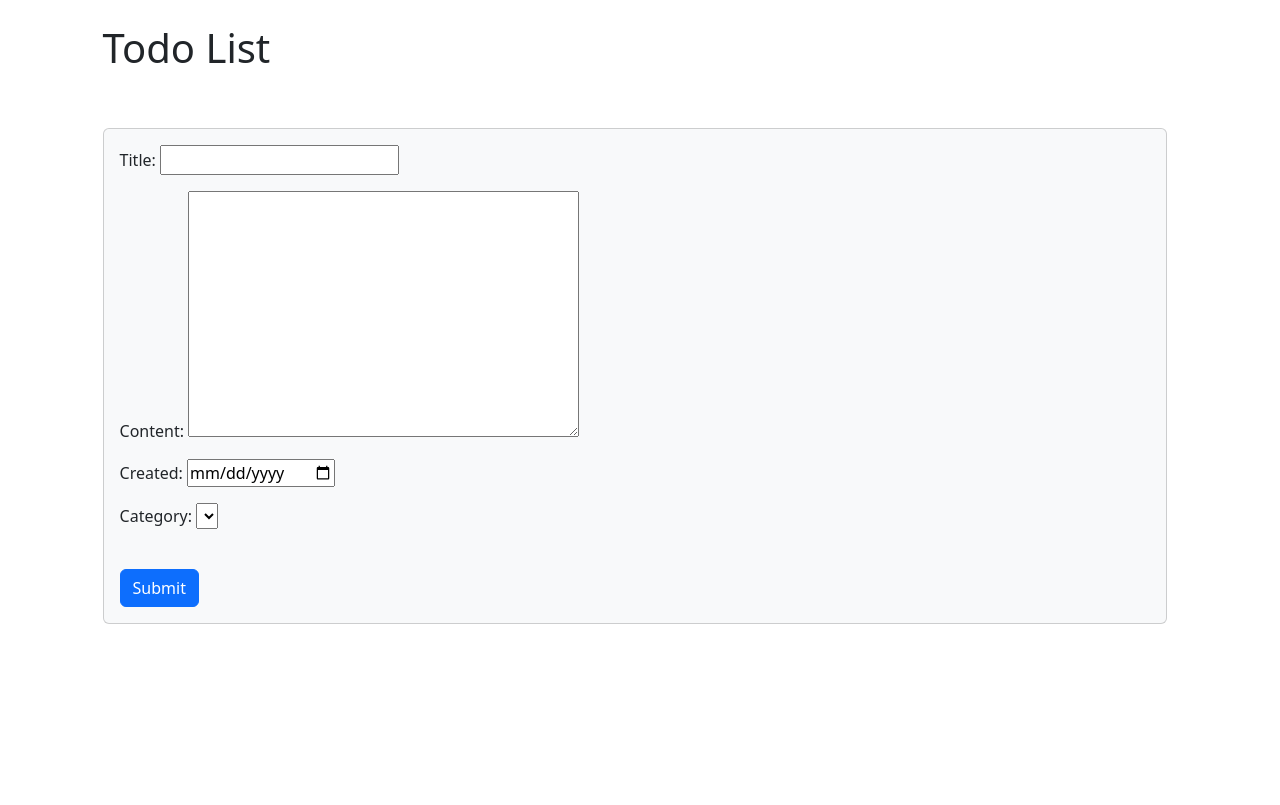
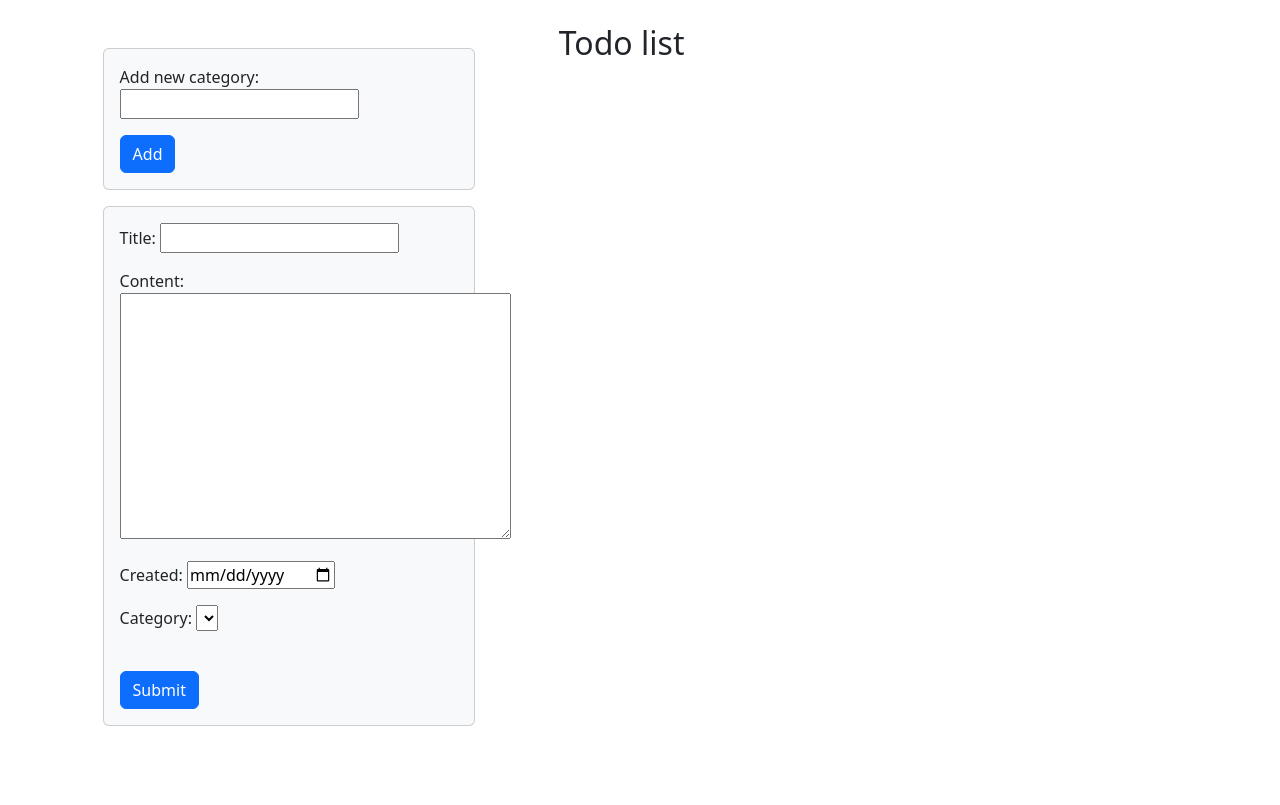
Before and after one commit to SahandShabanloueii/todo-app-django, a Django app: page / in a window 1280 px wide. Shown: the part 56-861 px from the top of the page. Before the commit the page ends 680 px from the top, so only its background shows below. Run offline with Django 3.2, Linux system fonts and the light colour scheme; data that the repository does not hold is empty.

Commit message:
improved visual, added navbar

```diff
--- a/task/models.py
+++ b/task/models.py
@@ -1,5 +1,5 @@
 from django.db import models
-from django.utils import timezone
+from django import utils
 
 
 class Category(models.Model):
@@ -12,7 +12,7 @@ class Category(models.Model):
 class TodoTask(models.Model):
     title = models.CharField(max_length=200)
     content = models.TextField(blank=True)
-    created = models.DateField(default=timezone.now())
+    created = models.DateField(default=utils.timezone.now())
     category = models.ForeignKey(Category, default='General', on_delete=models.CASCADE)
 
     def __str__(self):
--- a/task/urls.py
+++ b/task/urls.py
@@ -8,5 +8,5 @@ from task.views import (
 urlpatterns = [
     path('', show_task, name="show_task"),
     path('task/<int:pk>', TaskDetail.as_view(), name="task_detail"),
-    path('<int:id>/delete', delete_task, name="delete_task"),
+    path('<int:id>/delete', delete_task, name="delete_task")
 ]
--- a/task/views.py
+++ b/task/views.py
@@ -35,3 +35,10 @@ def delete_task(request, id):
     task = get_object_or_404(TodoTask, id=id)
     task.delete()
     return redirect('show_task')
+
+def add_category(request):
+    if request.method == 'POST':
+        serializer = CategorySerializer(data=request.data)
+        if serializer.is_valid():
+            serializer.save()
+            return redirect('show_task')
--- a/templates/task/index.html
+++ b/templates/task/index.html
@@ -4,9 +4,18 @@
 
 {% block content %}
 
-<h1>Todo List</h1>
-<br><br>
-
+<div style="display: flex;">
+    <div style="width:35%; display: inline-block; float:left; margin-right: 5rem;">
+        <br>
+        <div class="card bg-light mb-3" style="max-width: 99%;">
+            <div class="card-body">
+                <form method="post">
+                    {% csrf_token %}
+                    <p>Add new category: <input type="text" name="category" required></p>
+                    <button type="submit" class="btn btn-primary">Add</button>
+                </form>
+            </div>
+        </div>
         <div class="card bg-light mb-3" style="max-width: 99%;">
             <div class="card-body">
                 <form method="post">
@@ -19,6 +28,9 @@
         </div>
         <br>
         </form><br>
+    </div>
+    <div style="width: 50%; display: inline-block;">
+        <h2 style="font:bolder">Todo list</h2>
         {% for item in query %}
         <div class="card text-white bg-info mb-3" style="max-width: 99%;">
             <div class="card-header">{{ item.category }}</div>
@@ -27,7 +39,8 @@
               <p class="card-text">{{ item.created }}</p>
             </div>
         </div>
-<br>
         {% endfor %}
+    </div>
+</div>
 
 {% endblock content %}
--- a/templates/users/register.html
+++ b/templates/users/register.html
@@ -3,9 +3,7 @@
 
 {% block content %}
 
-<h1>Register</h1>
-<br><br>
-
+<h2>Register</h2>
 <div class="card bg-light mb-3" style="max-width: 25rem;">
     <div class="card-body">
         <form class="form-with-validation" action="/users/register/" method="post">
--- a/todo/urls.py
+++ b/todo/urls.py
@@ -1,18 +1,3 @@
-"""todo URL Configuration
-
-The `urlpatterns` list routes URLs to views. For more information please see:
-    https://docs.djangoproject.com/en/3.2/topics/http/urls/
-Examples:
-Function views
-    1. Add an import:  from my_app import views
-    2. Add a URL to urlpatterns:  path('', views.home, name='home')
-Class-based views
-    1. Add an import:  from other_app.views import Home
-    2. Add a URL to urlpatterns:  path('', Home.as_view(), name='home')
-Including another URLconf
-    1. Import the include() function: from django.urls import include, path
-    2. Add a URL to urlpatterns:  path('blog/', include('blog.urls'))
-"""
 from django.contrib import admin
 from django.urls import path, include
 
```
Also changed, not shown: templates/users/login.html (+6 -3 lines). Lines whose indentation alone changed are shown as unchanged.
